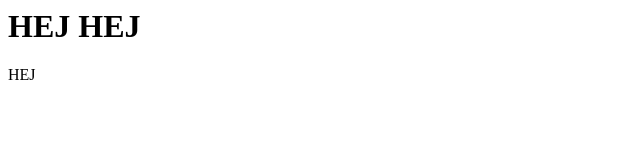
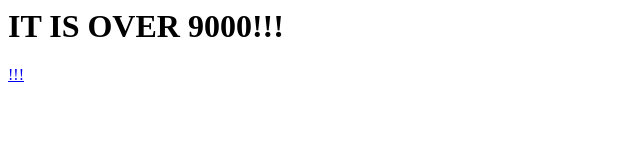
Before and after one commit to christianokeeffe/sw703e14, a plain HTML site: page Niels.html in a window 1280 px wide. Shown: the whole page, without its empty margins (0-640 px from the left). Drawn offline with Linux system fonts and the light colour scheme.

Commit message:
test
IT OVER 9000

```diff
--- a/Niels.html
+++ b/Niels.html
@@ -1,8 +1,9 @@
 <html>
 
 <body>
-	<h1> HEJ HEJ </h1>
-	<p>HEJ</p>
+<title>IT IS OVER 9000!!!</title>
+	<h1>IT IS OVER 9000!!!</h1>
+	<a href="http://www.youtube.com/watch?v=SiMHTK15Pik">!!!</a>
+
 </body>
-
 </html>
```
